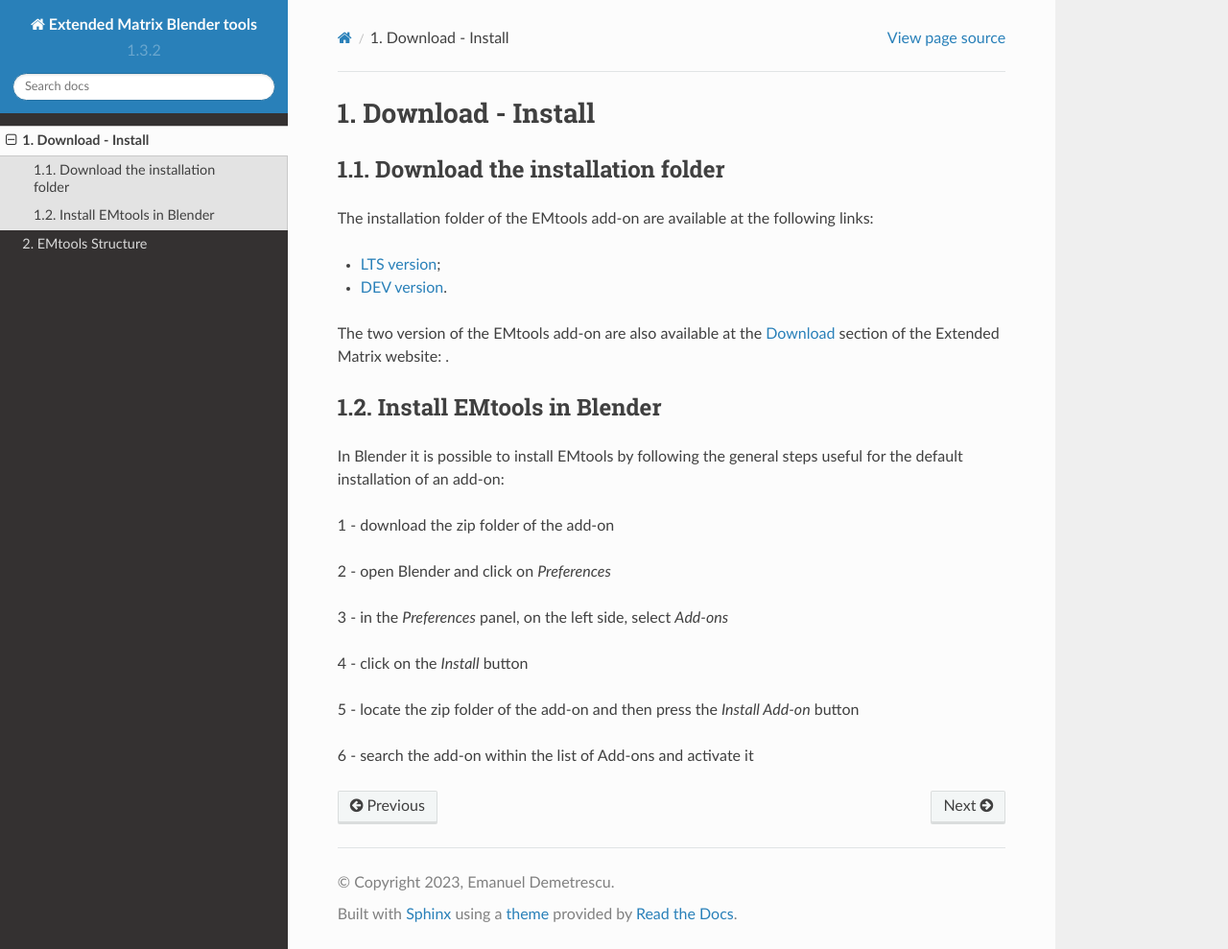
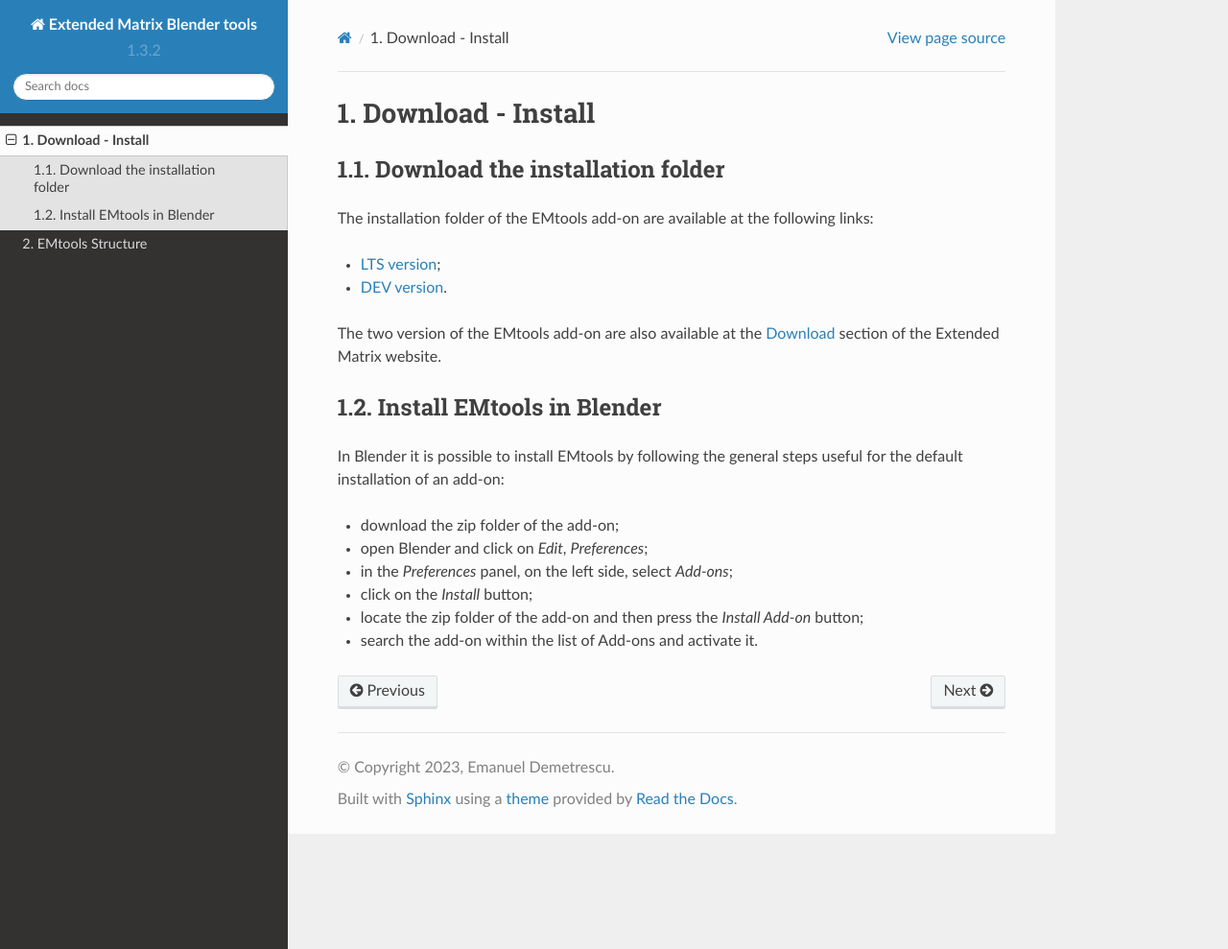
Before and after one commit to zalmoxes-laran/EM-blender-tools-doc, a Sphinx documentation site: the page built from docs/source/usage.rst, in a window 1280 px wide and 989 px high. Shown: the whole window at 96% size. Built offline with Sphinx 7.4.7 and the Read the Docs theme 2.0.0, drawn with Linux system fonts in a browser that asks for light colours.

Commit message:
Edited list in usage file

```diff
--- a/docs/source/usage.rst
+++ b/docs/source/usage.rst
@@ -12,7 +12,7 @@ The installation folder of the EMtools add-on are available at the following lin
 
 - `DEV version <https://github.com/zalmoxes-laran/EM-blender-tools/tree/EMtools_v.1.4_dev>`_.
 
-The two version of the EMtools add-on are also available at the `Download <https://www.extendedmatrix.org/downloadv>`_ section of the Extended Matrix website: .
+The two version of the EMtools add-on are also available at the `Download <https://www.extendedmatrix.org/downloadv>`_ section of the Extended Matrix website.
 
 
 
@@ -23,14 +23,14 @@ Install EMtools in Blender
 
 In Blender it is possible to install EMtools by following the general steps useful for the default installation of an add-on:
 
-1 - download the zip folder of the add-on
+- download the zip folder of the add-on;
 
-2 - open Blender and click on *Preferences*
+- open Blender and click on *Edit*, *Preferences*;
 
-3 - in the *Preferences* panel, on the left side, select *Add-ons*
+- in the *Preferences* panel, on the left side, select *Add-ons*;
 
-4 - click on the *Install* button
+- click on the *Install* button;
 
-5 - locate the zip folder of the add-on and then press the *Install Add-on* button
+- locate the zip folder of the add-on and then press the *Install Add-on* button;
 
-6 - search the add-on within the list of Add-ons and activate it
+- search the add-on within the list of Add-ons and activate it.
```
